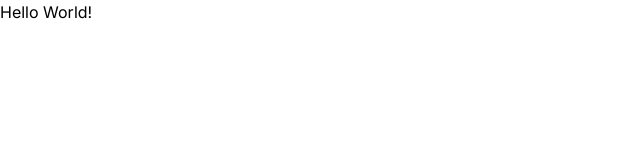
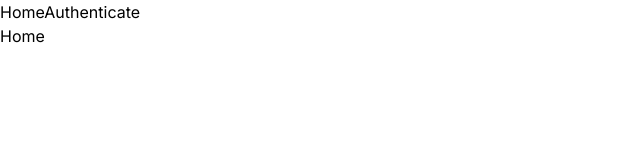
Before and after one commit to admartx86/2024-03-01, a Next.js app: page / in a window 1280 px wide. Shown: the top 160 px of the page, without its empty margins (0-640 px from the left). Built offline with nearby package versions, Linux system fonts and the light colour scheme.

Commit message:
feat: add routing for home and authenticate

```diff
--- /dev/null
+++ b/src/app/authenticate/page.tsx
@@ -0,0 +1,11 @@
+import Link from 'next/link';
+
+export default function Authenticate() {
+    return(
+        <div>
+            <Link href='/'>Home</Link>
+            <Link href='/authenticate'>Authenticate</Link>
+            <h1>Authenticate</h1>
+        </div>
+    );
+};
--- a/src/app/page.tsx
+++ b/src/app/page.tsx
@@ -1,7 +1,11 @@
+import Link from 'next/link';
+
 export default function Home() {
-  return (
-    <div>
-      Hello World!
-    </div>
+    return (
+        <div>
+          <Link href='/'>Home</Link>
+          <Link href='/authenticate'>Authenticate</Link>
+          <h1>Home</h1>
+        </div>
   );
 }
```
